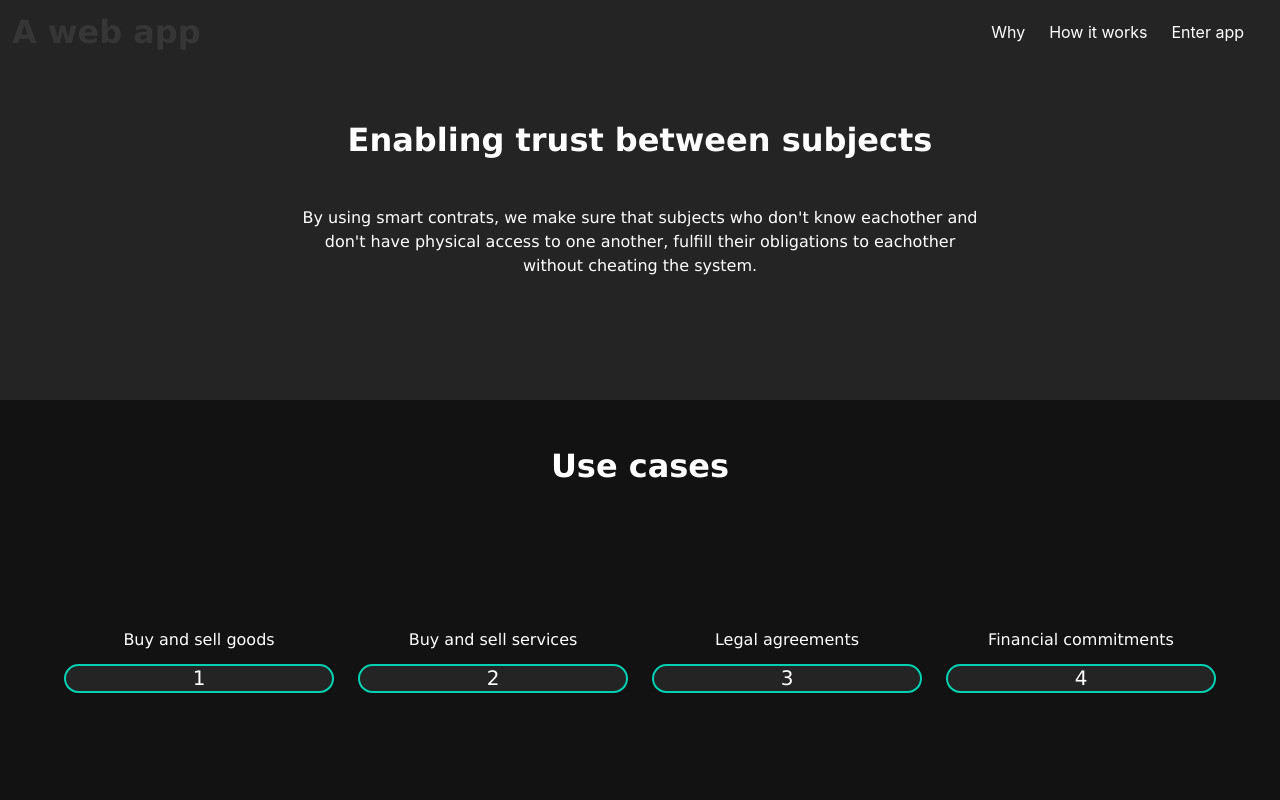
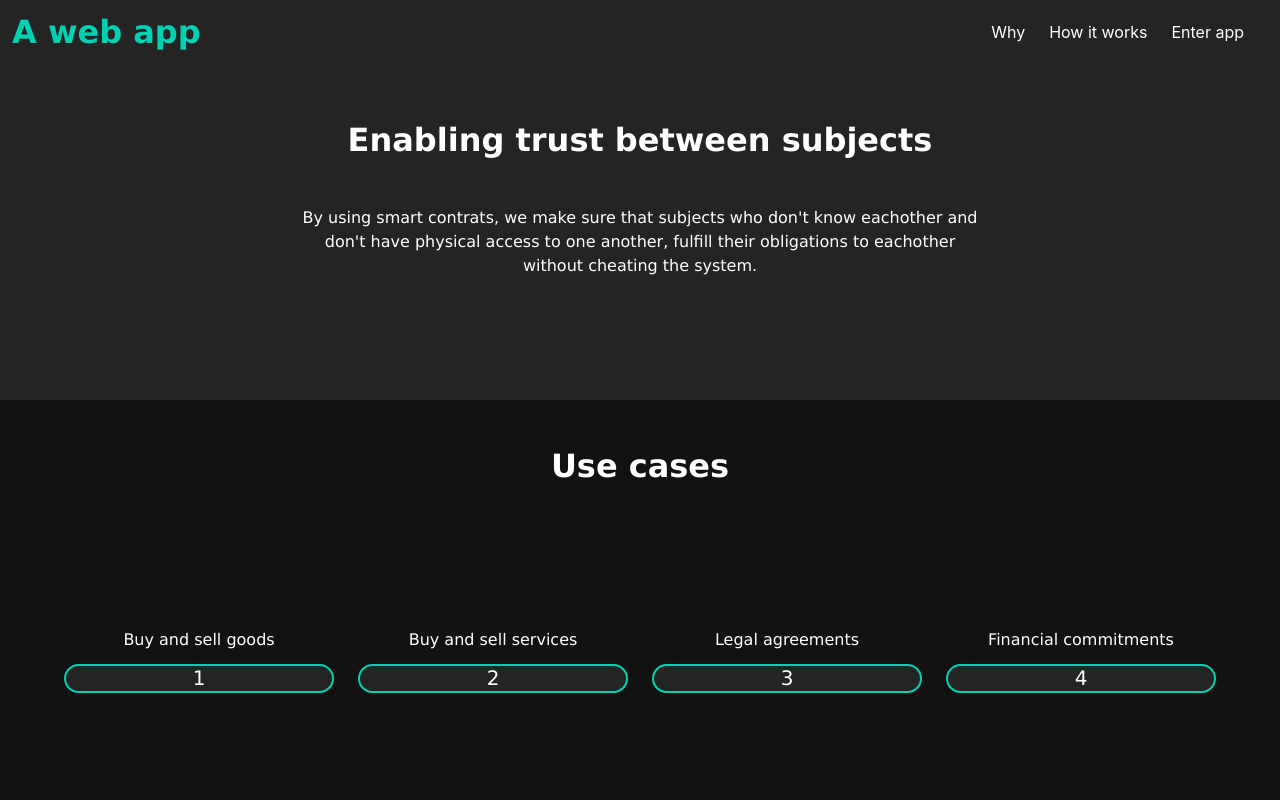
Before and after one commit to farinavito/Web3-Website, a Next.js app: page / in a window 1280 px wide. In both pictures the pointer is over the link "A web app". Shown: the top 800 px of the page. Built offline with nearby package versions, Linux system fonts and the light colour scheme.

Commit message:
addded a:hover color

```diff
--- a/styles/Homepage.module.css
+++ b/styles/Homepage.module.css
@@ -13,3 +13,7 @@
 .main a {
     color: white;
 }
+
+.main a:hover {
+    color: hsl(171, 100%, 41%);
+}
--- a/styles/globals.css
+++ b/styles/globals.css
@@ -4,10 +4,6 @@ body {
   margin: 0;
   font-family: -apple-system, BlinkMacSystemFont, Segoe UI, Roboto, Oxygen,
     Ubuntu, Cantarell, Fira Sans, Droid Sans, Helvetica Neue, sans-serif;
-}
-
-a {
-  text-decoration: none;
 }
 
 * {
```
